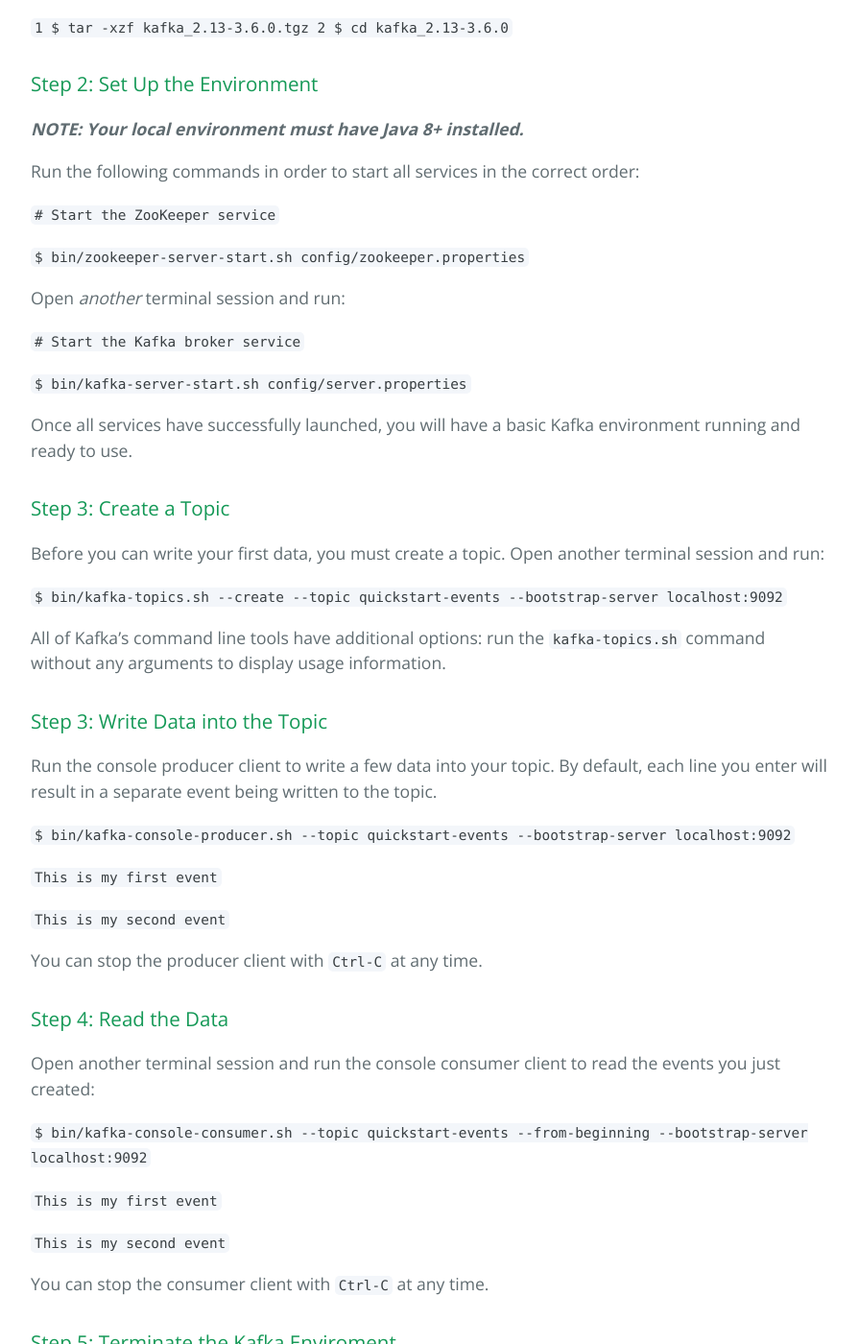
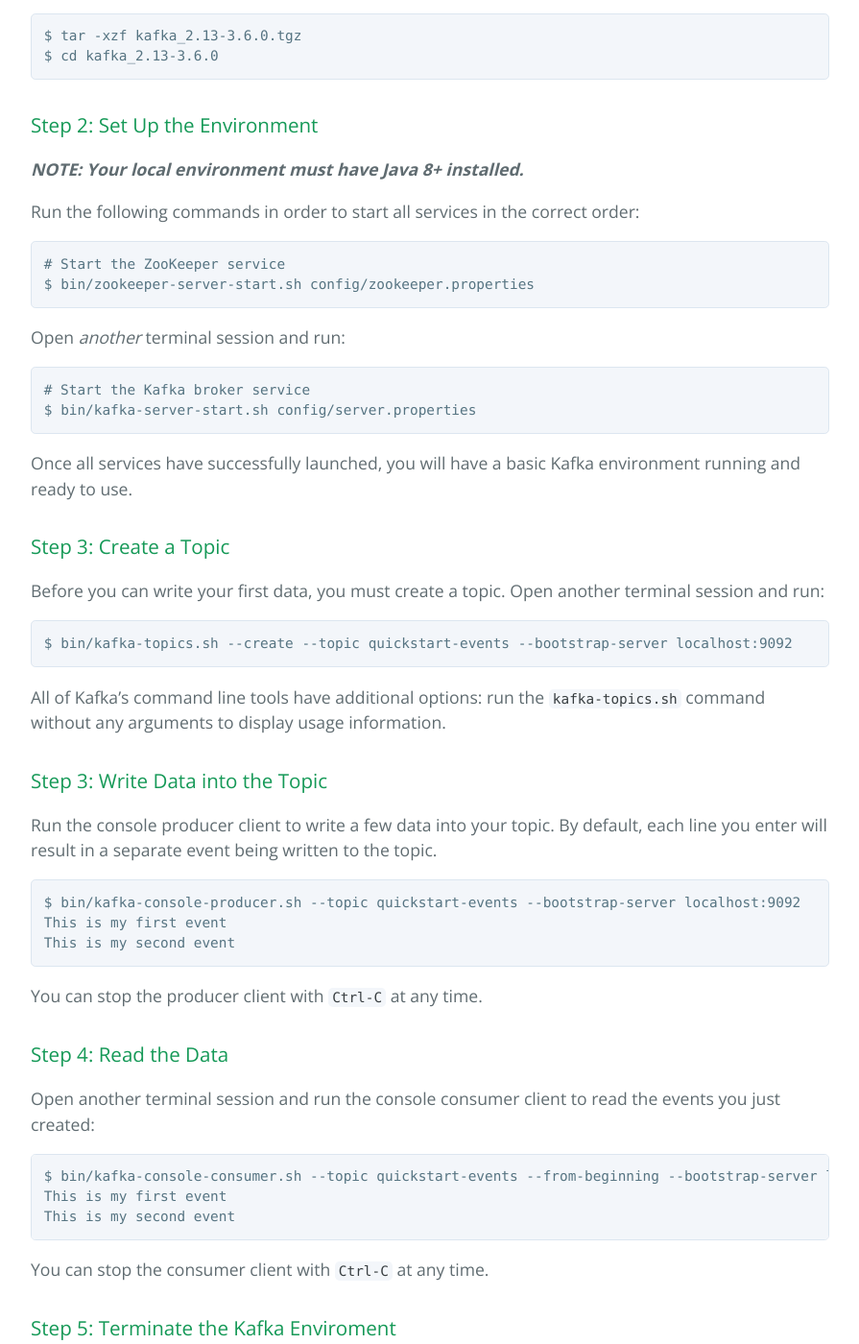
Before and after one commit to learning-software-engineering/learning-software-engineering.github.io, a Jekyll site: the page built from Topics/Tech_Stacks/Apache_Kafka.md, in a window 1280 px wide and 1400 px high, scrolled down 2509 px. Shown: the whole window at 96% size, without its empty margins (192-1087 px from the left). Built offline with Jekyll 4.4.1, drawn with Linux system fonts in a browser that asks for light colours; our own code applies the rules of GitHub Pages for plain Markdown files; some of the changed text lies outside the part shown.

Commit message:
update format

````diff
--- a/Topics/Tech_Stacks/Apache_Kafka.md
+++ b/Topics/Tech_Stacks/Apache_Kafka.md
@@ -31,52 +31,57 @@
 ### Step 1: Download Kafka
 [Download](https://www.apache.org/dyn/closer.cgi?path=/kafka/3.6.0/kafka_2.13-3.6.0.tgz) the latest Kafka release and extract it:
 
-<code>1 $ tar -xzf kafka_2.13-3.6.0.tgz
-2 $ cd kafka_2.13-3.6.0</code>
+```bash
+$ tar -xzf kafka_2.13-3.6.0.tgz
+$ cd kafka_2.13-3.6.0
+```
 
 ### Step 2: Set Up the Environment
 ***NOTE: Your local environment must have Java 8+ installed.***
 
 Run the following commands in order to start all services in the correct order:
 
-`# Start the ZooKeeper service`
-
-`$ bin/zookeeper-server-start.sh config/zookeeper.properties`
+```bash
+# Start the ZooKeeper service
+$ bin/zookeeper-server-start.sh config/zookeeper.properties
+```
 
 Open *another* terminal session and run:
-
-`# Start the Kafka broker service`
-
-`$ bin/kafka-server-start.sh config/server.properties`
+```bash
+# Start the Kafka broker service
+$ bin/kafka-server-start.sh config/server.properties
+```
 
 Once all services have successfully launched, you will have a basic Kafka environment running and ready to use.
 
 ### Step 3: Create a Topic
 Before you can write your first data, you must create a topic. Open another terminal session and run:
 
-`$ bin/kafka-topics.sh --create --topic quickstart-events --bootstrap-server localhost:9092`
+```bash
+$ bin/kafka-topics.sh --create --topic quickstart-events --bootstrap-server localhost:9092
+```
 
 All of Kafka's command line tools have additional options: run the `kafka-topics.sh` command without any arguments to display usage information.
 
 ### Step 3: Write Data into the Topic
 Run the console producer client to write a few data into your topic. By default, each line you enter will result in a separate event being written to the topic.
 
-`$ bin/kafka-console-producer.sh --topic quickstart-events --bootstrap-server localhost:9092`
-
-`This is my first event`
-
-`This is my second event`
+```bash
+$ bin/kafka-console-producer.sh --topic quickstart-events --bootstrap-server localhost:9092
+This is my first event
+This is my second event
+```
 
 You can stop the producer client with `Ctrl-C` at any time.
 
 ### Step 4: Read the Data
 Open another terminal session and run the console consumer client to read the events you just created:
 
-`$ bin/kafka-console-consumer.sh --topic quickstart-events --from-beginning --bootstrap-server localhost:9092`
-
-`This is my first event`
-
-`This is my second event`
+```bash
+$ bin/kafka-console-consumer.sh --topic quickstart-events --from-beginning --bootstrap-server localhost:9092
+This is my first event
+This is my second event
+```
 
 You can stop the consumer client with `Ctrl-C` at any time.
 
@@ -89,6 +94,8 @@
 
 If you also want to delete any data of your local Kafka environment including any events you have created along the way, run the command:
 
-`$ rm -rf /tmp/kafka-logs /tmp/zookeeper /tmp/kraft-combined-logs`
+```bash
+$ rm -rf /tmp/kafka-logs /tmp/zookeeper /tmp/kraft-combined-logs
+```
 
 ## SpringBoot Kafka
````
